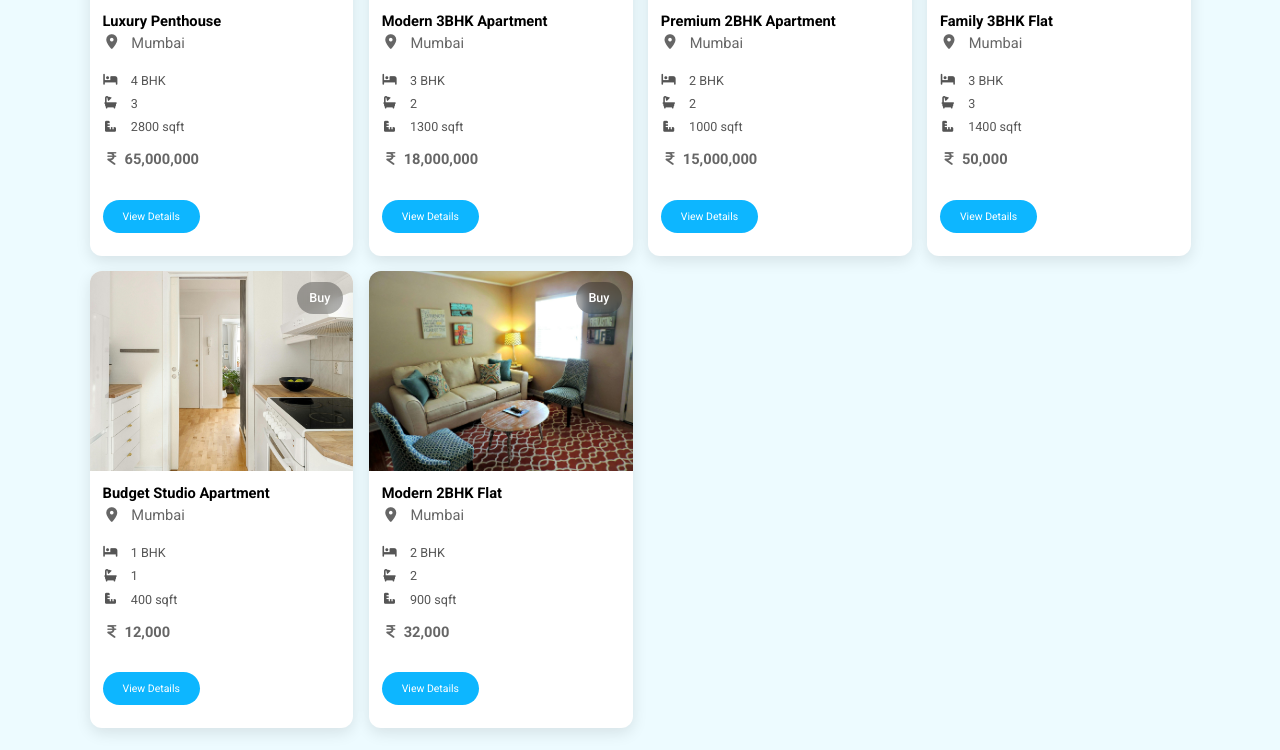
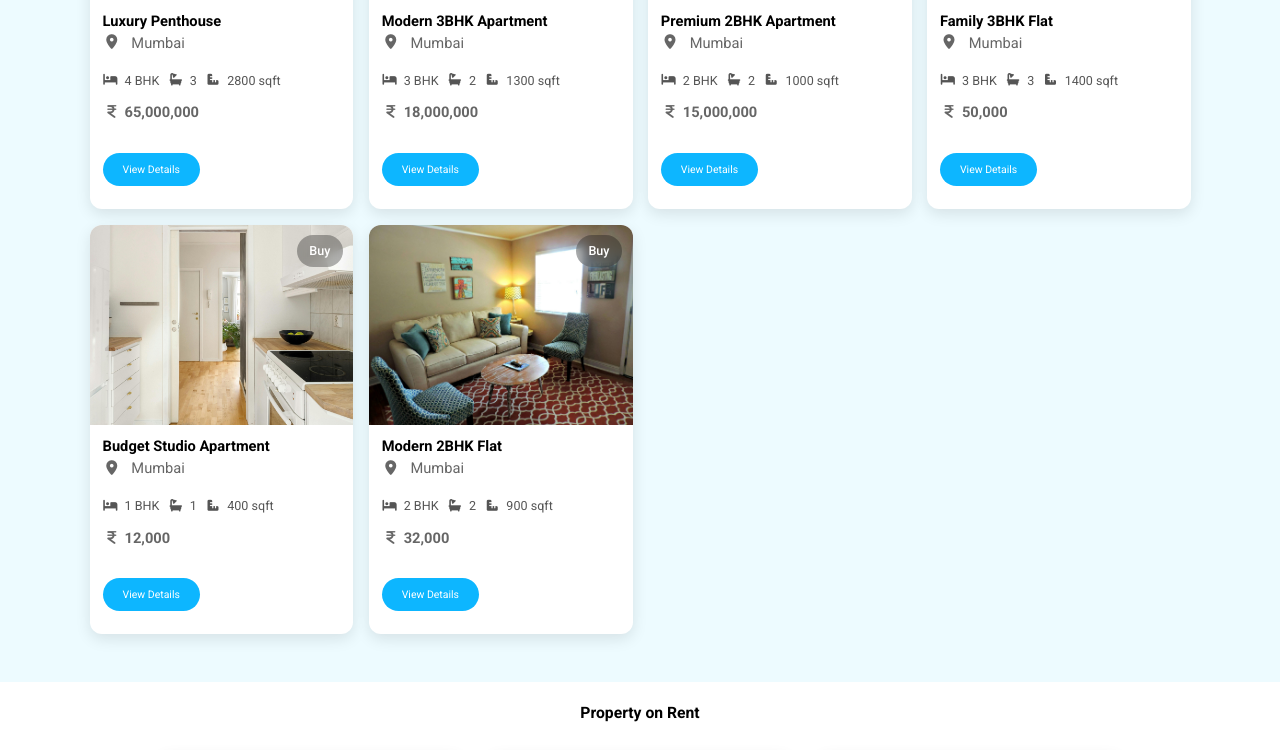
Before and after one commit to mrunalimohite/Real_estate_landingPage, a PHP site: page / in a window 1280 px wide. Shown: the part 1898-2648 px from the top of the page. Run offline with PHP 8.4, Linux system fonts and the light colour scheme; data comes from the database, SQL or seed files in the repository; some libraries are stand-ins or nearby versions.

Commit message:
Adjust gap in icon-text class
Reduced gap between the bedroom/area icon and the text in the icon-text class.

```diff
--- a/style.css
+++ b/style.css
@@ -327,7 +327,6 @@ section{
 }
 .sell-icon {
     display: flex;
-    flex-direction: column;
     gap: 0.8rem; /* Vertical space between each feature line */
     margin-bottom: 1.5rem;
 }
@@ -335,7 +334,7 @@ section{
 .icon-text {
     display: flex;
     align-items: center;
-    gap: 1.2rem; /* Space between the bedroom/area icon and the text */
+    gap: .6rem; /* Space between the bedroom/area icon and the text */
     font-size: 1.2rem;
     color: #555;
 }
```
